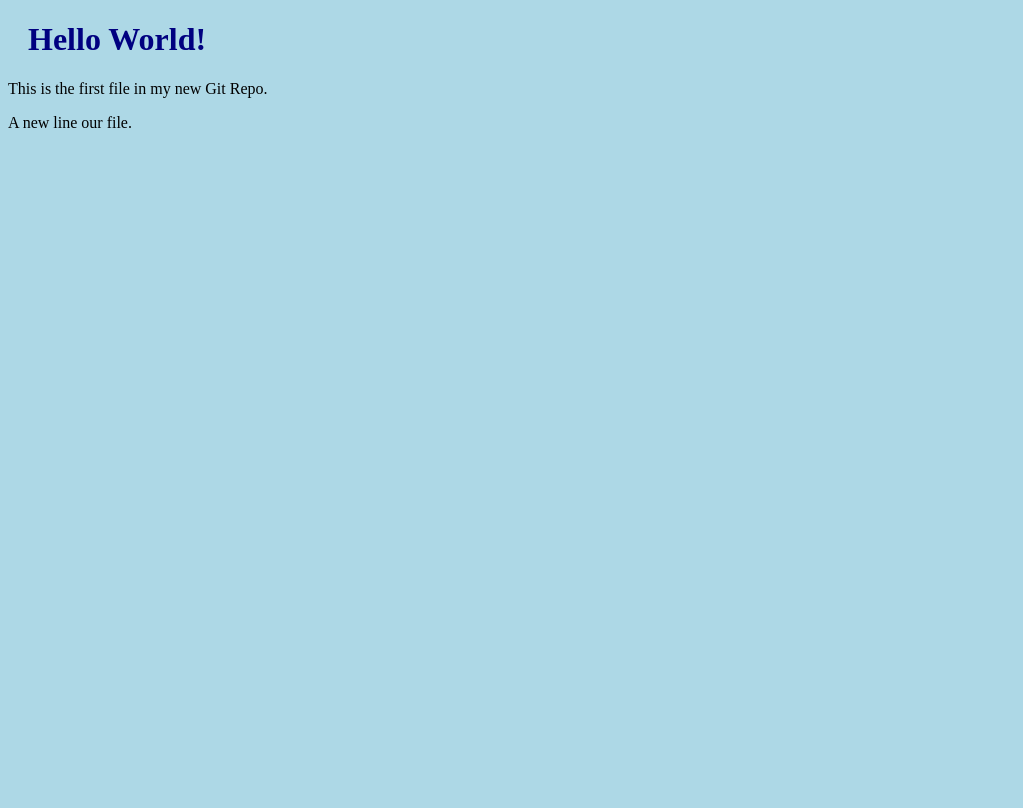
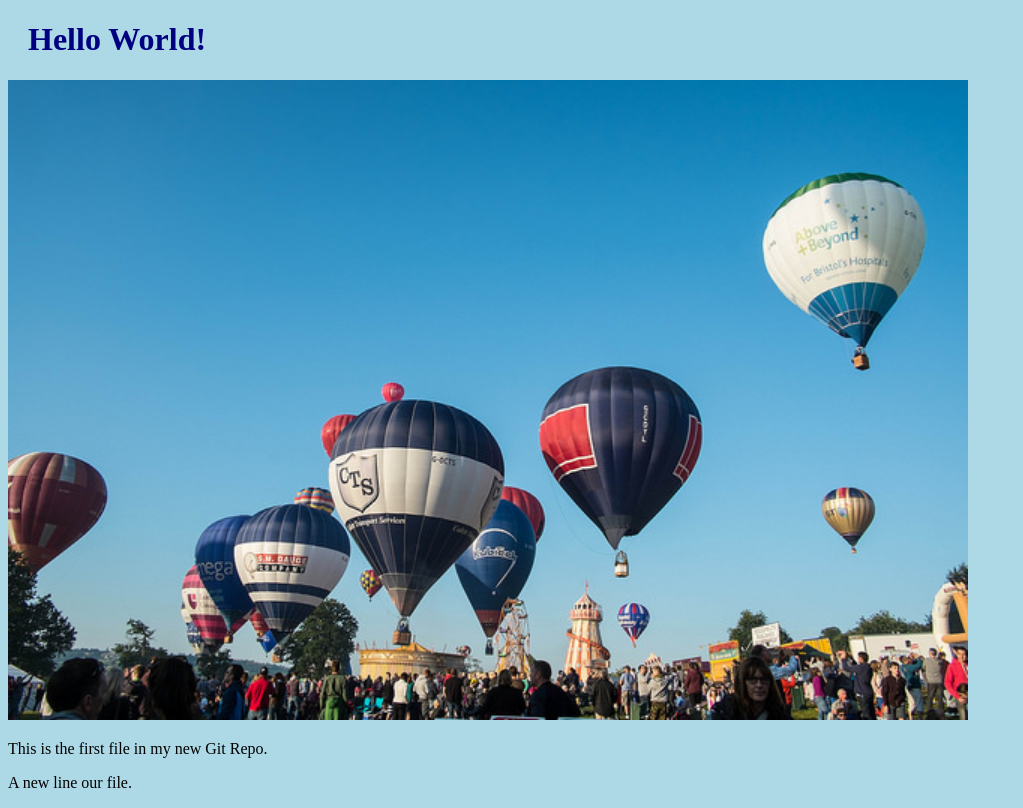
Before and after one commit to yesarsha/Hello-World-Git, a plain HTML site: page index.html in a window 1280 px wide. Shown: the whole page, without its empty margins (0-1023 px from the left). Drawn offline with Linux system fonts and the light colour scheme.

Commit message:
Added image to Hello World

```diff
--- a/index.html
+++ b/index.html
@@ -9,6 +9,7 @@
 <body>
 
     <h1>Hello World!</h1>
+    <div><img src="images/balloons.jpg" alt="Balloons from Space" style="width: 100%;max-width: 960px;"></div>
     <p>This is the first file in my new Git Repo.</p>
     <p>A new line our file.</p>
 </body>
```
Also changed, not shown: images/balloons.jpg (added).
